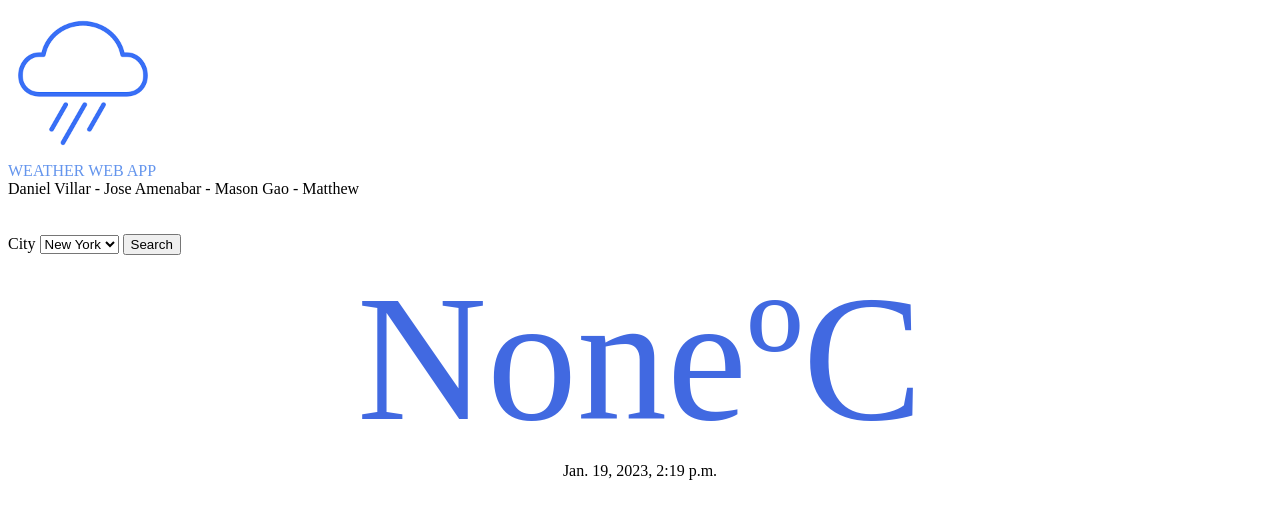
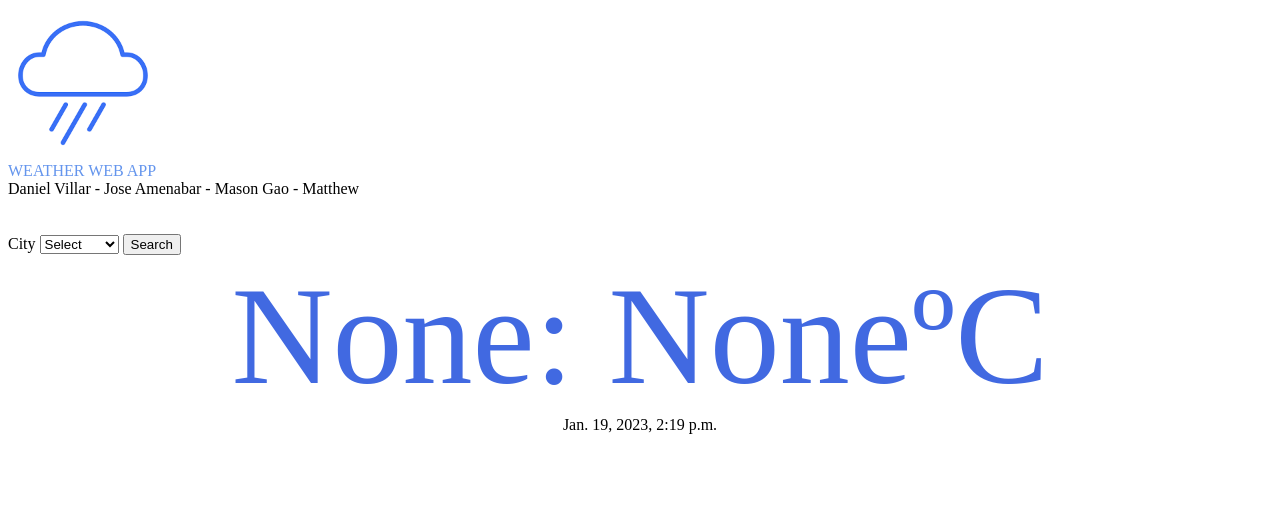
Before and after one commit to jiamenabar/weatherapp1, a Django app: page / in a window 1280 px wide. Shown: the top 519 px of the page. Run offline with Django 4.2, Linux system fonts and the light colour scheme.

Commit message:
Initial commit

```diff
--- a/myapp/views.py
+++ b/myapp/views.py
@@ -10,11 +10,20 @@ def home(request):
     data["time_of_day"] = time
     data['xy'] = xy
 
-    city = request.GET.get('City')
+    city_bar = request.GET.get('City')
+    data['city_bar']=city_bar
+
+    if city_bar:
+        weather_bar = WeatherApp.objects.get(city=city_bar)
+        data['temperature'] = weather_bar.weather
+    else:
+        data['temperature'] = None
+
+    ''''
     if city:
         weather = WeatherApp.objects.get(city=city)
         data['temperature'] = weather.weather
     else:
         data['temperature'] = None
-
+'''
     return render(request, "home.html", context=data)
--- a/templates/home.html
+++ b/templates/home.html
@@ -15,6 +15,7 @@ Daniel Villar - Jose Amenabar - Mason Gao - Matthew
 <form action="#">
       <label for="lang">City</label>
       <select name="City" id="lang">
+        <option value="Select">Select</option>
         <option value="New York">New York</option>
         <option value="London">London</option>
         <option value="Madrid">Madrid</option>
@@ -26,15 +27,7 @@ Daniel Villar - Jose Amenabar - Mason Gao - Matthew
       </select>
       <input type="submit" value="Search" />
 </form>
-
-
-<!--<label style="color:royalblue; font-size:180px"><center>30ºC</center></label>-->
-<label style="color:royalblue; font-size:180px"><center>{{ temperature }}ºC</center></label>
-
-<!--<label style="color:royalblue; font-size:180px"><center>{{ weather }}</center></label>
--->
-
+<label style="color:royalblue; font-size:140px"><center>{{ city_bar }}: {{ temperature }}ºC</center></label>
 <center>{{ time_of_day }}</center>
-
 </body>
 </html>
```
